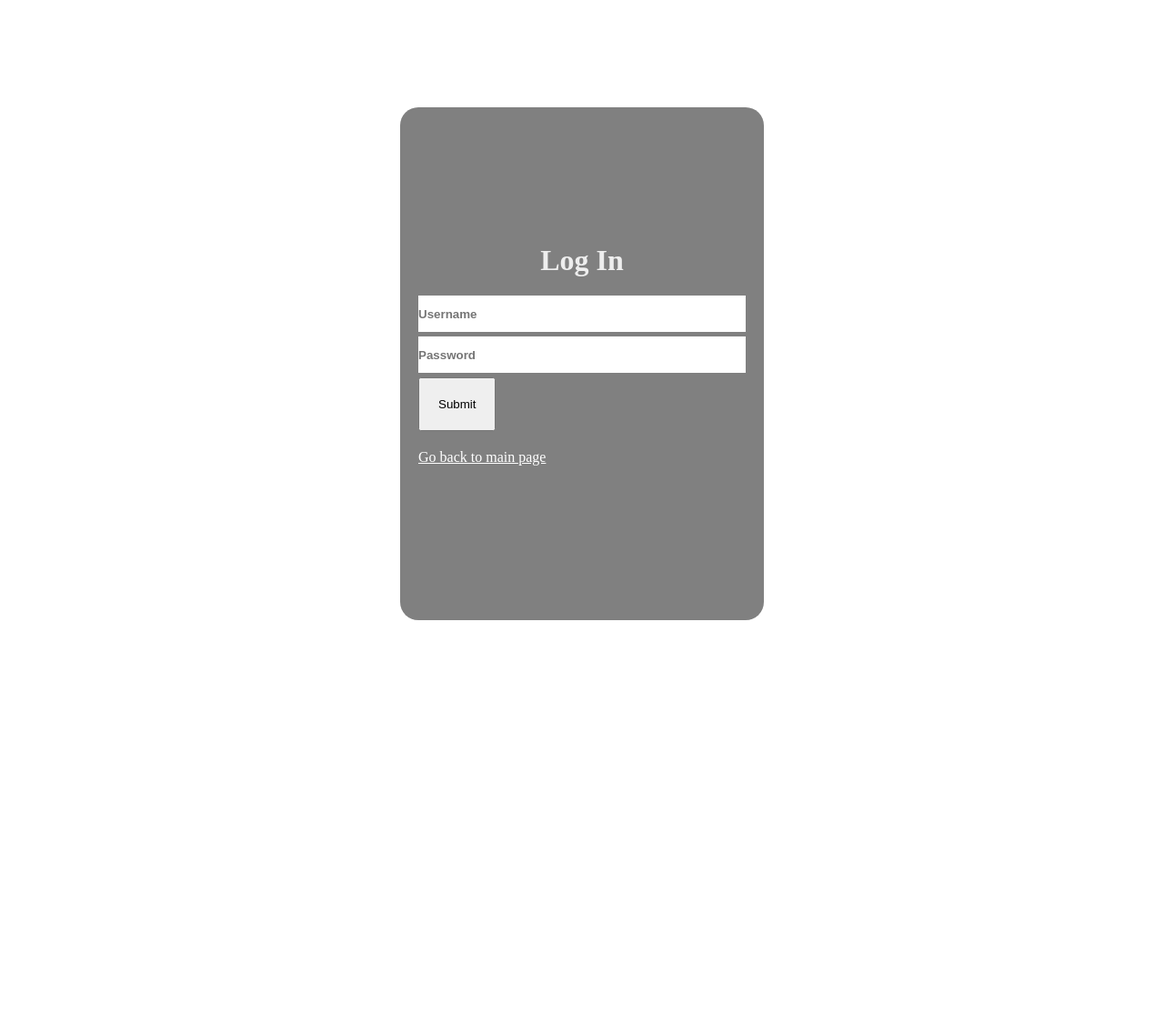
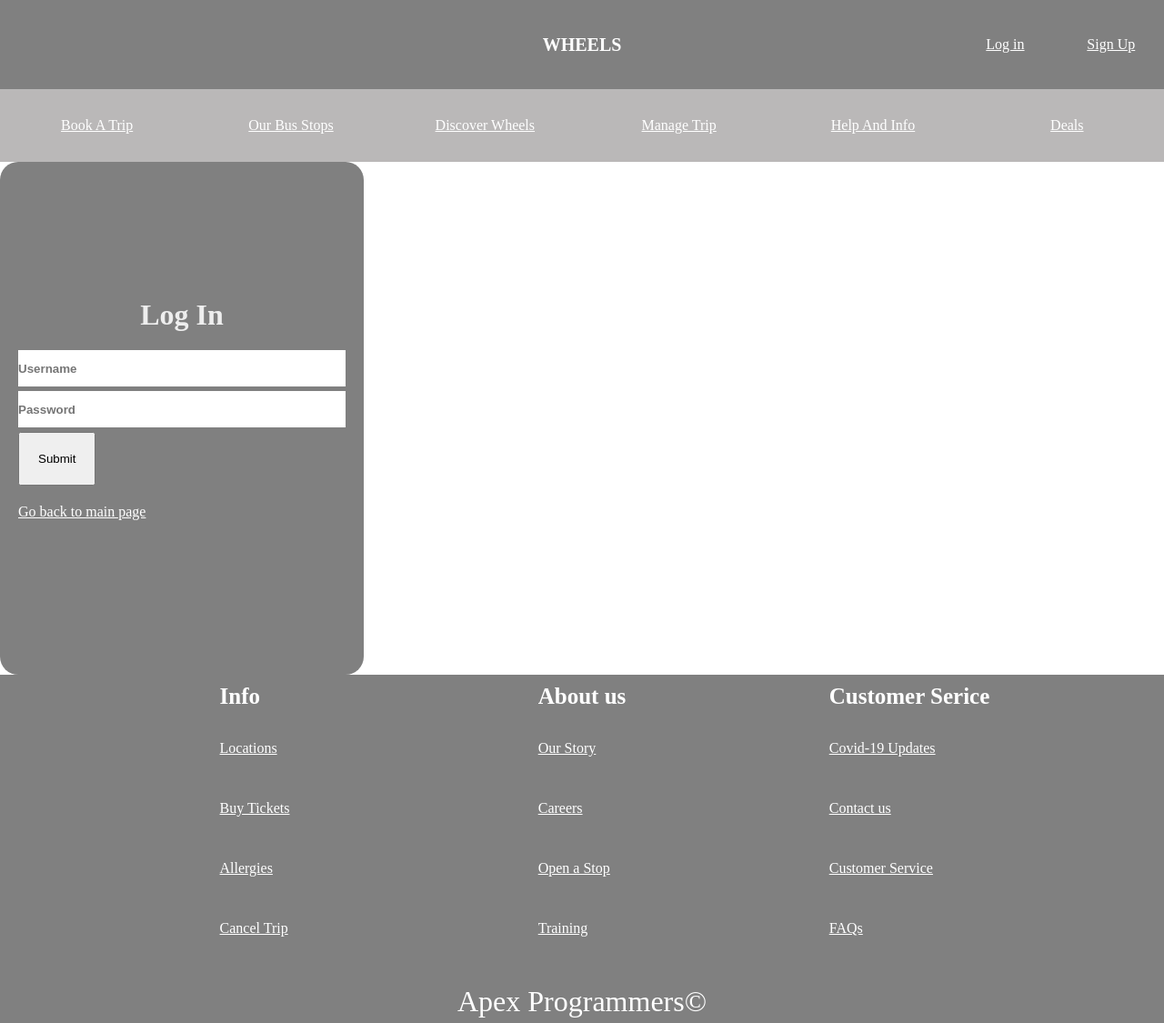
Before and after one commit to WingManUp06/Wheels-Website, a plain HTML site: page login.html in a window 1280 px wide. Shown: the whole page at 91% size. Before the commit the page ends 800 px from the top, so only its background shows below. Drawn offline with Linux system fonts and the light colour scheme.

Commit message:
I broke the login.html
I broke it it needs fixing so bad :(

```diff
--- a/login.css
+++ b/login.css
@@ -4,14 +4,83 @@
     box-sizing: border-box;
 }
 
+/* Comment the below in */
+
 body {
-    display: flex;
+    /* display: flex;
     justify-content: center;
     align-content: center;
     width: 100vw;
     height: 100vh;
-    align-items: center
+    align-items: center */
 }
+
+/* The first heading */
+
+.head1 {
+    background-color: grey;
+    padding: 20px 0;
+    display: grid;
+    grid-template-columns: repeat(11, 1fr);
+    border-bottom: white 2px;
+}
+
+.head1 div {
+    color: white;
+}
+
+.head1 div a {
+    color: white;
+}
+
+.head1 div a:hover {
+    color: white;
+    text-decoration: underline;
+}
+
+.head1 div:nth-child(1){
+    grid-column: 6;
+    justify-self: center;
+    align-self: center;
+    font-size: 20px;
+    font-weight: bold;
+}
+
+.head1 div:nth-child(2){
+    grid-column: 10;
+    justify-self: center;
+    align-self: center;
+}
+
+.head1 div:nth-child(3){
+    grid-column: 11;
+    justify-self: center;
+    align-self: center;
+}
+
+/* The second Heading */
+
+.navbar {
+    display: grid;
+    background-color: #bab8b8;
+    grid-template-columns: repeat(6, 1fr);
+    padding: 11px 0;
+}
+
+.navbar div {
+    justify-self: center;
+    align-self: center;
+}
+
+.navbar div a{
+    color: white;
+}
+
+.navbar div a:hover {
+    text-decoration: underline;
+}
+
+/* Main Wrapepr */
 
 .m-wrapper {
     background-color: grey;
@@ -52,3 +121,66 @@ a {
     padding: 20px 0;
     color: white;
 }
+
+/* Footer */
+/* Compare the footer to the footer in the main webpage (index.html) It looks differnet. Its most likely modified by the css from the login from */
+
+.footer {
+    background-color: grey;
+
+
+}
+
+.footer-container {
+    width: 1080px;
+    margin: 0 auto;
+    display: grid;
+    grid-template-columns: 1fr 1fr 1fr;
+    padding-bottom: 24px;
+
+}
+
+.footer-section {
+    justify-self: center;
+}
+
+.footer-section h1 {
+    Color: white;
+    font-size: 25px;
+    padding: 10px 0;
+    font-weight: bold;
+
+}
+
+.footer-section ul{
+    list-style: none;
+
+}
+
+.footer-section ul li{
+    padding: 4px 0;
+
+}
+
+.footer-section ul li a{
+   color: white;
+
+}
+
+.footer-section ul li a:hover{
+   text-decoration: underline;
+}
+
+/* Copyright */
+
+.foot-copyright {
+    display: flex;
+    justify-content: center;
+}
+
+.foot-copyright h1 {
+    color: white;
+    font-weight: lighter;
+    padding: 5px 0;
+
+}
--- a/login.html
+++ b/login.html
@@ -9,6 +9,20 @@
     <link rel="icon" href="images\busicon.png">
 </head>
 <body>
+    <div class="head1">
+        <div>WHEELS</div>
+        <div><a href="login.html">Log in</a></div>
+        <div><a href="signup.html">Sign Up</a></div>
+    </div>
+
+    <div class="navbar">
+        <div><a href="#">Book A Trip</a></div>
+        <div><a href="#">Our Bus Stops</a></div>
+        <div><a href="#">Discover Wheels</a></div>
+        <div><a href="#">Manage Trip</a></div>
+        <div><a href="#">Help And Info</a></div>
+        <div><a href="#">Deals</a></div>
+    </div>
     <div class="m-wrapper">
         <form action="results.html" method="GET">
             <h1>Log In</h1>
@@ -24,5 +38,39 @@
             <a href="index.html">Go back to main page</a>
         </form>
     </div>
+    <div class="footer">
+        <div class="footer-container">
+            <div class="footer-section">
+                <h1>Info</h1>
+                <ul>
+                    <li><a href="#">Locations</a></li>
+                    <li><a href="#">Buy Tickets</a></li>
+                    <li><a href="#">Allergies</a></li>
+                    <li><a href="#">Cancel Trip</a></li>
+                </ul>
+            </div>
+            <div class="footer-section">
+                <h1>About us</h1>
+                <ul>
+                    <li><a href="#">Our Story</a></li>
+                    <li><a href="#">Careers</a></li>
+                    <li><a href="#">Open a Stop</a></li>
+                    <li><a href="#">Training</a></li>
+                </ul>
+            </div>
+            <div class="footer-section">
+                <h1>Customer Serice</h1>
+                <ul>
+                    <li><a href="#">Covid-19 Updates</a></li>
+                    <li><a href="#">Contact us</a></li>
+                    <li><a href="#">Customer Service</a></li>
+                    <li><a href="#">FAQs</a></li>
+                </ul>
+            </div>
+        </div>
+        <div class="foot-copyright">
+            <h1>Apex Programmers&copy</h1>
+        </div>
+    </div>
 </body>
 </html>
```
